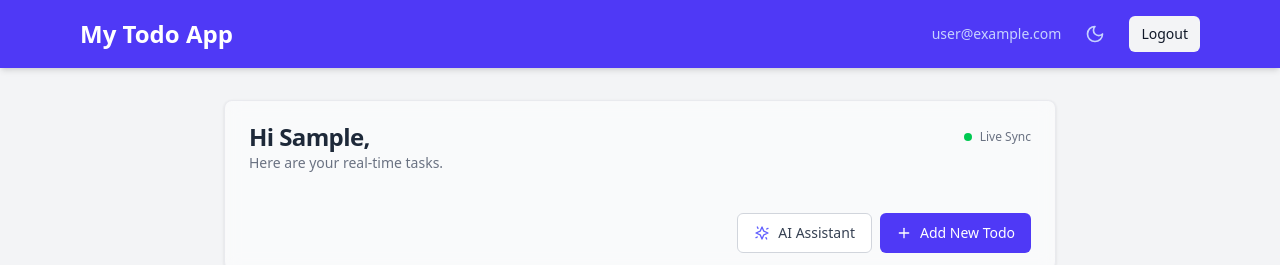
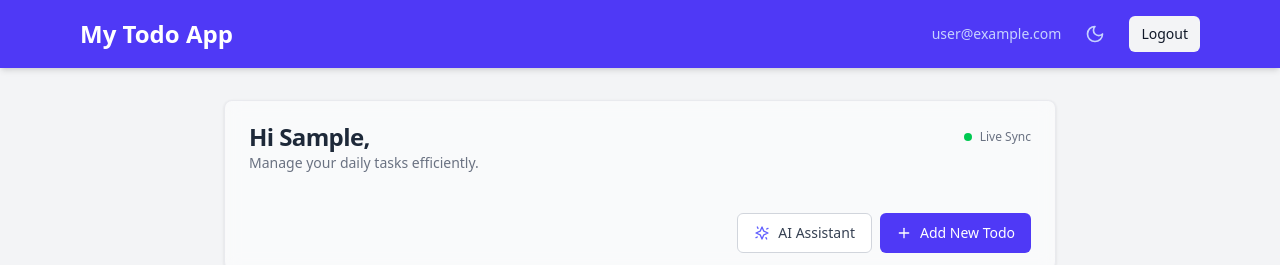
Before and after one commit to Jaymieblaze/my-todo-app, a React (Vite) app: page /todos in a window 1280 px wide. Shown: the top 265 px of the page. Built offline with nearby package versions, Linux system fonts and the light colour scheme; no server answers; the database is empty; sample sign-in values are in the browser's storage.

Commit message:
fix: update greeting message for improved clarity on task management

```diff
--- a/src/pages/TodosPage.tsx
+++ b/src/pages/TodosPage.tsx
@@ -177,7 +177,7 @@ const TodosPage = () => {
           <div className="flex justify-between items-start">
             <div>
               <CardTitle className="text-2xl text-gray-800 dark:text-slate-100">Hi {firstName},</CardTitle>
-              <CardDescription className="mt-1 dark:text-slate-400">Here are your real-time tasks.</CardDescription>
+              <CardDescription className="mt-1 dark:text-slate-400">Manage your daily tasks efficiently.</CardDescription>
             </div>
              <div className="flex items-center text-xs pt-1">
               <span className={`h-2 w-2 rounded-full mr-2 ${isOnline ? 'bg-green-500' : 'bg-red-500'}`}></span>
```
